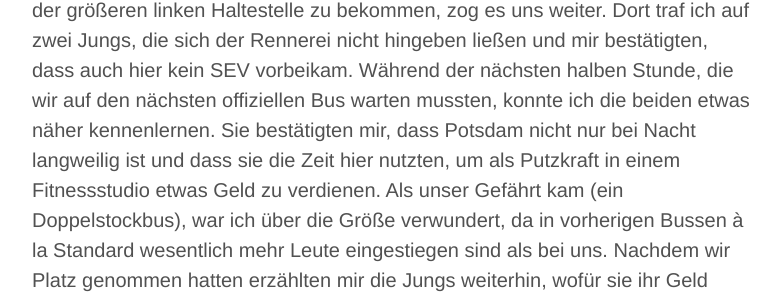
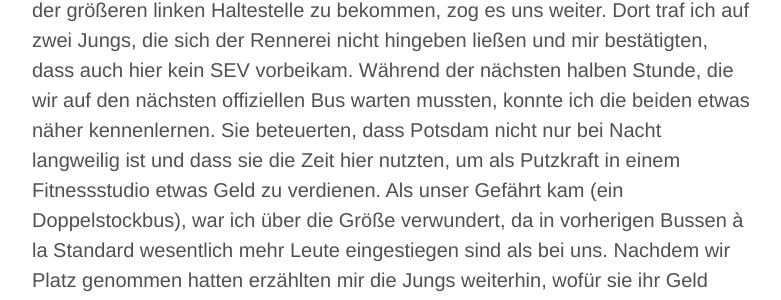
Before and after one commit to benjaminbergner/indien_blog, a Jekyll site: the page built from _posts/2014-10-08-die-abenteuerliche-reise-nach-chennai-in-indien.md, in a window 1280 px wide and 900 px high, scrolled down 1157 px. Shown: the part 291-591 px from the top of the window, without its empty margins (248-1029 px from the left). Built offline with Jekyll 4.4.1, drawn with Linux system fonts in a browser that asks for light colours; Markdown is read by kramdown in place of the engine named in the settings; comment, search, counter and statistics services are not loaded; some of the changed text lies outside the part shown.

Commit message:
grammar update

```diff
--- a/_posts/2014-10-08-die-abenteuerliche-reise-nach-chennai-in-indien.md
+++ b/_posts/2014-10-08-die-abenteuerliche-reise-nach-chennai-in-indien.md
@@ -17,7 +17,7 @@
 ![Abbildung des Hauptbahnhofs Potsdam](/images/busbahnhof_potsdam.jpg "Hauptbahnhof Potsdam")
 <small>Der Hauptbahnhof in Potsdam<br>„<a href="http://commons.wikimedia.org/wiki/File:Potsdam_Hbf_2009-08-10_1.jpg#mediaviewer/File:Potsdam_Hbf_2009-08-10_1.jpg">Potsdam Hbf 2009-08-10 1</a>“ von <a href="//commons.wikimedia.org/wiki/User:Nervousenergy" title="User:Nervousenergy">Michael F. Mehnert</a> (<a href="//commons.wikimedia.org/wiki/User_talk:Nervousenergy" title="User talk:Nervousenergy">Diskussion</a><span style="white-space:nowrap">&nbsp;·</span> <a href="//commons.wikimedia.org/wiki/Special:Contributions/Nervousenergy" title="Special:Contributions/Nervousenergy">Beiträge</a>) - <span class="int-own-work">Eigenes Werk</span>. Lizenziert unter <a href="http://creativecommons.org/licenses/by-sa/3.0" title="Creative Commons Attribution-Share Alike 3.0-2.5-2.0-1.0">CC BY-SA 3.0</a> über <a href="//commons.wikimedia.org/wiki/">Wikimedia Commons</a></small>
 
-<p>Mit der Überzeugung, dass es wahrscheinlicher ist die nächste Anbindung auf der größeren linken Haltestelle zu bekommen, zog es uns weiter. Dort traf ich auf zwei Jungs, die sich der Rennerei nicht hingeben ließen und mir bestätigten, dass auch hier kein SEV vorbeikam. Während der nächsten halben Stunde, die wir auf den nächsten offiziellen Bus warten mussten, konnte ich die beiden etwas näher kennenlernen. Sie bestätigten mir, dass Potsdam nicht nur bei Nacht langweilig ist und dass sie die Zeit hier nutzten, um als Putzkraft in einem Fitnessstudio etwas Geld zu verdienen. Als unser Gefährt kam (ein Doppelstockbus), war ich über die Größe verwundert, da in vorherigen Bussen à la Standard wesentlich mehr Leute eingestiegen sind als bei uns. Nachdem wir Platz genommen hatten erzählten mir die Jungs weiterhin, wofür sie ihr Geld sparten. Der Plan ist in Kürze nach Japan auszuwandern, um dort als Stuntman zu arbeiten. Dafür genossen die beiden eine vorherige notwendige technische Ausbildung und besuchten einen entsprechenden Kurs. – Meldet euch doch mal bei mir, was daraus geworden ist…</p>
+<p>Mit der Überzeugung, dass es wahrscheinlicher ist die nächste Anbindung auf der größeren linken Haltestelle zu bekommen, zog es uns weiter. Dort traf ich auf zwei Jungs, die sich der Rennerei nicht hingeben ließen und mir bestätigten, dass auch hier kein SEV vorbeikam. Während der nächsten halben Stunde, die wir auf den nächsten offiziellen Bus warten mussten, konnte ich die beiden etwas näher kennenlernen. Sie beteuerten, dass Potsdam nicht nur bei Nacht langweilig ist und dass sie die Zeit hier nutzten, um als Putzkraft in einem Fitnessstudio etwas Geld zu verdienen. Als unser Gefährt kam (ein Doppelstockbus), war ich über die Größe verwundert, da in vorherigen Bussen à la Standard wesentlich mehr Leute eingestiegen sind als bei uns. Nachdem wir Platz genommen hatten erzählten mir die Jungs weiterhin, wofür sie ihr Geld sparten. Der Plan ist in Kürze nach Japan auszuwandern, um dort als Stuntman zu arbeiten. Dafür genossen die beiden eine vorherige notwendige technische Ausbildung und besuchten einen entsprechenden Kurs. – Meldet euch doch mal bei mir, was daraus geworden ist…</p>
 <p>Über 40 Haltestellen waren nötig, bis wir es nach Zehlendorf geschafft haben. Als wir ausstiegen um zur nächsten Haltestelle zu laufen, ist mir eine wohl verwirrte Frau aufgefallen, die von einer Straßenkreuzung pöbelnd, fluchend und schreiend zum Bus auf der anderen Straßenseite rannte. Den positiven und noblen Eindruck, den mir die beiden Jungs von Zehlendorf vermitteln konnten, verflog vehement. Ein weiterer Bus beförderte mich sogleich nach über 30 Haltestellen über den Kurfürstendamm zum Zoo, wo ich nun eine Stunde auf die erste Verbindung dieses noch jungen Tages zum Tegeler Flughafen wartete.</p>
 <p>Berlin ist wirklich eine lustige Stadt. Eine Stadt, die sich durch ihre sonst in Deutschland unübliche Kreativität absetzt…und den außerordentlich vielen alkoholisierten und verbrauchten Menschen bei Nacht. Es macht immer wieder Spaß, dieser Szenarie beiwohnen zu können. Während ich genüsslich mein McDonalds Schokoeis schlürfte, war es nicht schwer einen ekligen alten Mann mit tief im Gesicht hängender Kapuze und auch sonst dreckigen Klamotten zu bemerken, der mit viel zu weiter Gangart und einem Ghettoblaster auf der Schulter das Lied „Du hast den schönsten Arsch der Welt“ mitsang. Eine Polizistin nicht weit entfernt war sich mit Sicherheit unsicher, ob sie amüsiert sein oder eingreifen sollte und entschied sich für den grimmigen Blick. Auch die bereits in Zehlendorf gesehene Frau traf ich hier wieder an. Ich frage mich, wie sie es wohl hierhin geschafft hat. Sie rannte erneut fluchend und schreiend auf einen startenden Bus zu. Der Gedanke, dass sie sich immer die gerade losfahrenden Busse aussucht, davon ausgeht alle zu verpassen und per Zufallsprinzip irgendwo mitfährt, belustigt mich.</p>
 <h3>In London</h3>
```
